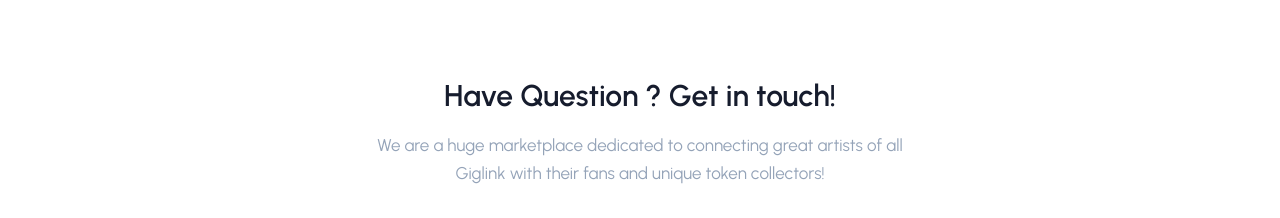
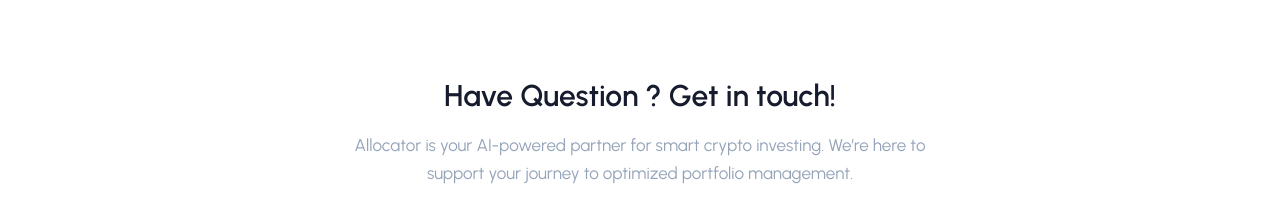
Before and after one commit to emreyesilyurt/allocator, a Next.js app in the folder Landing/: page /index-ten in a window 1280 px wide. Shown: the part 3620-3838 px from the top of the page. Built offline with nearby package versions, Linux system fonts and the light colour scheme.

Commit message:
Update get in touch section

```diff
--- a/Landing/src/app/components/get-touch.js
+++ b/Landing/src/app/components/get-touch.js
@@ -10,7 +10,7 @@
             <div className="grid grid-cols-1 text-center">
                 <h3 className="mb-4 md:text-3xl text-2xl md:leading-snug leading-snug font-semibold">Have Question ? Get in touch!</h3>
 
-                <p className="text-slate-400 max-w-xl mx-auto">We are a huge marketplace dedicated to connecting great artists of all Giglink with their fans and unique token collectors!</p>
+                <p className="text-slate-400 max-w-xl mx-auto">Allocator is your AI-powered partner for smart crypto investing. We’re here to support your journey to optimized portfolio management.</p>
 
                 <div className="mt-6">
                     <Link href="/helpcenter-support" className="btn bg-violet-600 hover:bg-violet-700 border-violet-600 hover:border-violet-700 text-white rounded-full me-2 mt-2 inline-flex text-center items-center"><BsTelephone className='me-1'/>  <span className='ms-1'>Contact us</span> </Link>
```
